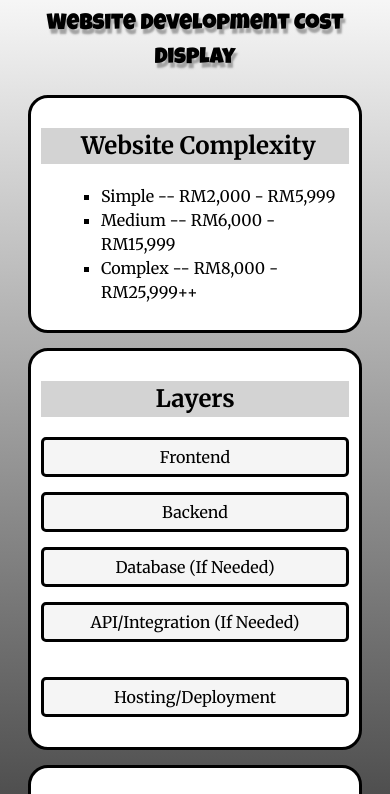
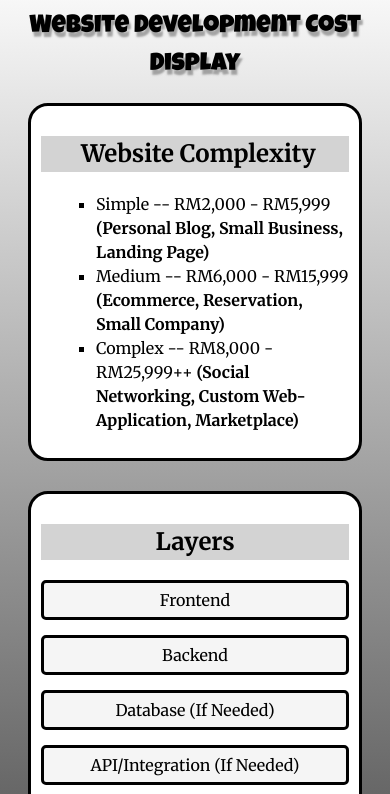
Before and after one commit to yongenang/Website_Cost_Display, a plain HTML site: page index.html in a window 390 px wide. Shown: the part 42-836 px from the top of the page. Drawn offline with Linux system fonts and the light colour scheme.

Commit message:
Add files via upload

```diff
--- a/index.html
+++ b/index.html
@@ -62,14 +62,15 @@
                 background-color: rgb(255, 255, 255);
                 padding: 5px 20px;
                 max-width: 800px; /* Keeps width nice on desktop */
-                margin: 0 auto 15px auto; /* Centers and gives bottom gap */
+                margin: 0 auto 30px auto; /* Centers and gives bottom gap */
                 border-radius: 20px;
                 border: 3px black solid;
             }
 
             .complex-container .list-1,
             .addition-cost .list-3 {
-                margin-left: 20px;
+                margin-left: 15px;
+                text-align: left;
             }
 
             .element-container .list-2 {
@@ -125,7 +126,7 @@
 
                 h1 {
                     margin-top: 60px;
-                    font-size: 1.6rem;
+                    font-size: 45px;
                 }
 
                 .complex-container,
@@ -151,13 +152,13 @@
 
                 h1 {
                     margin-top: 50px;
-                    font-size: 1.4rem;
+                    font-size: 25px;
                 }
 
-    .element-container .list-2 li {
-        flex: 1 1 100%; /* full width per item */
-    }
-}
+                .element-container .list-2 li {
+                    flex: 1 1 100%; /* full width per item */
+                }
+            }
         </style>
 
     </head>
@@ -171,9 +172,9 @@
                 <h2>Website Complexity</h2>
             </div>
             <ul class="list-1" style="list-style-type: square;">
-                <li>Simple -- RM2,000 - RM5,999</li>
-                <li>Medium -- RM6,000 - RM15,999</li>
-                <li>Complex -- RM8,000 - RM25,999++</li>
+                <li>Simple -- RM2,000 - RM5,999 <span style="font-weight: bold;">(Personal Blog, Small Business, Landing Page)</span></li>
+                <li>Medium -- RM6,000 - RM15,999 <span style="font-weight: bold;">(Ecommerce, Reservation, Small Company)</span></li>
+                <li>Complex -- RM8,000 - RM25,999++ <span style="font-weight: bold;">(Social Networking, Custom Web-Application, Marketplace)</span></li>
             </ul>
         </div>
 
```
